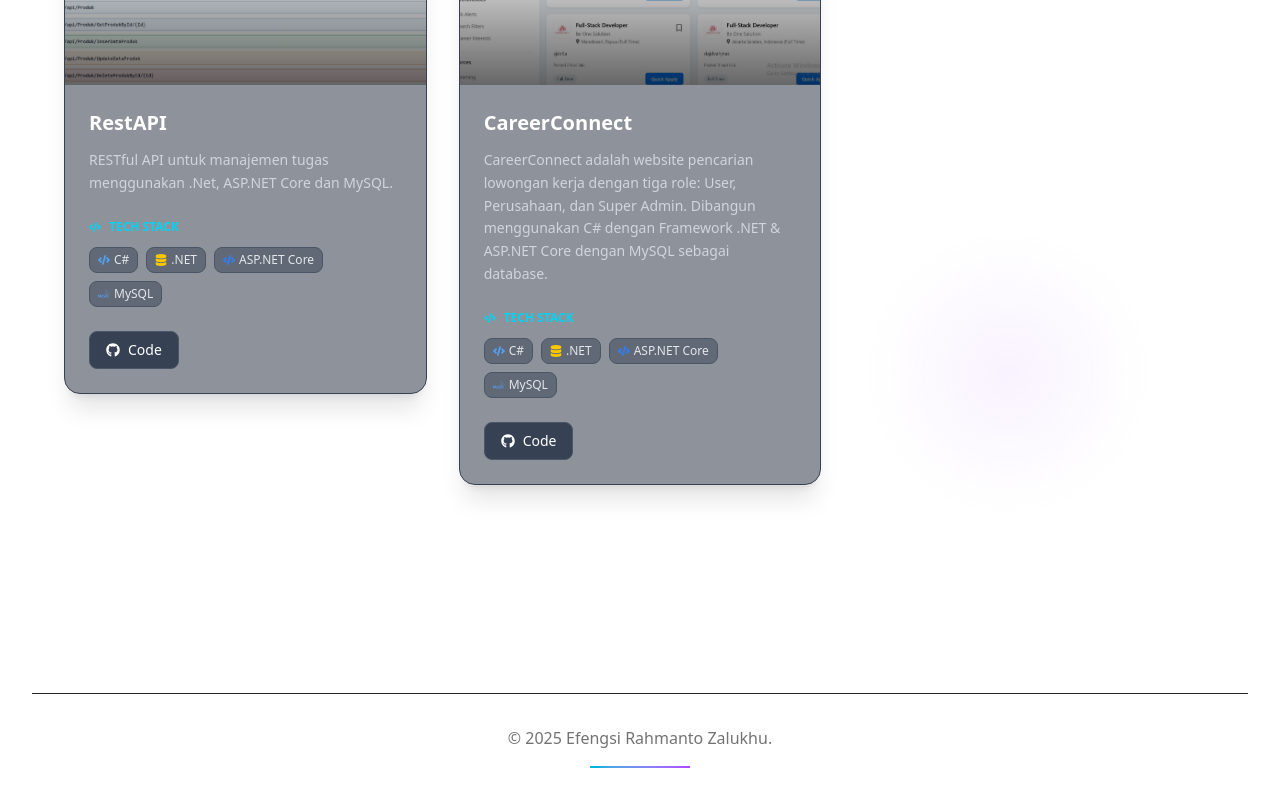
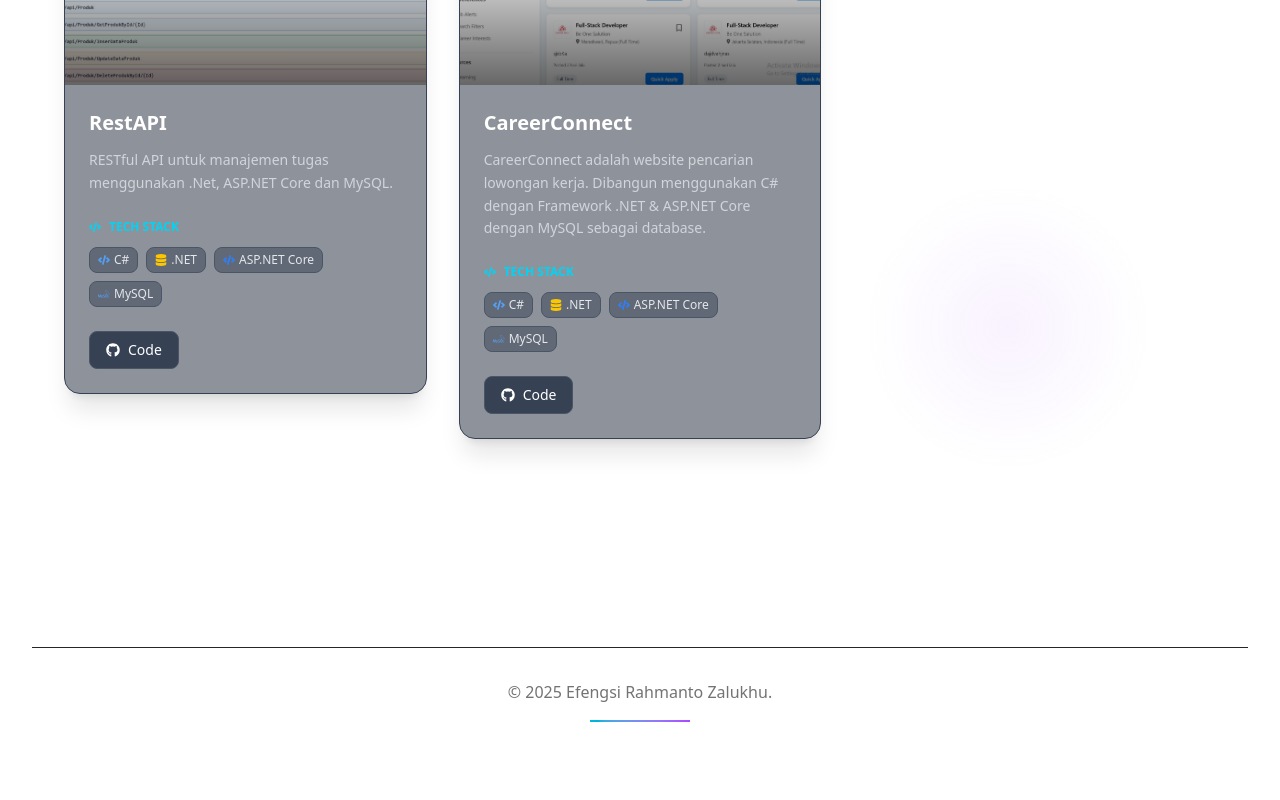
Before and after one commit to Fengsii/My-Portofolio, a React (Vite) app: page / in a window 1280 px wide. Shown: the part 3462-4262 px from the top of the page. After the commit the page ends 4216 px from the top, so only its background shows below. Built offline with nearby package versions, Linux system fonts and the light colour scheme.

Commit message:
add new project

```diff
--- a/src/components/Projects.jsx
+++ b/src/components/Projects.jsx
@@ -81,7 +81,7 @@ const projects = [
       { icon: <FaCode className="text-blue-500" />, name: "ASP.NET Core" },
        { icon: <SiMysql className="text-blue-400" />, name: "MySQL" }
     ],
-    description: "CareerConnect adalah website pencarian lowongan kerja dengan tiga role: User, Perusahaan, dan Super Admin. Dibangun menggunakan C# dengan Framework .NET & ASP.NET Core dengan MySQL sebagai database."
+    description: "CareerConnect adalah website pencarian lowongan kerja. Dibangun menggunakan C# dengan Framework .NET & ASP.NET Core dengan MySQL sebagai database."
   },
 ];
 
```
